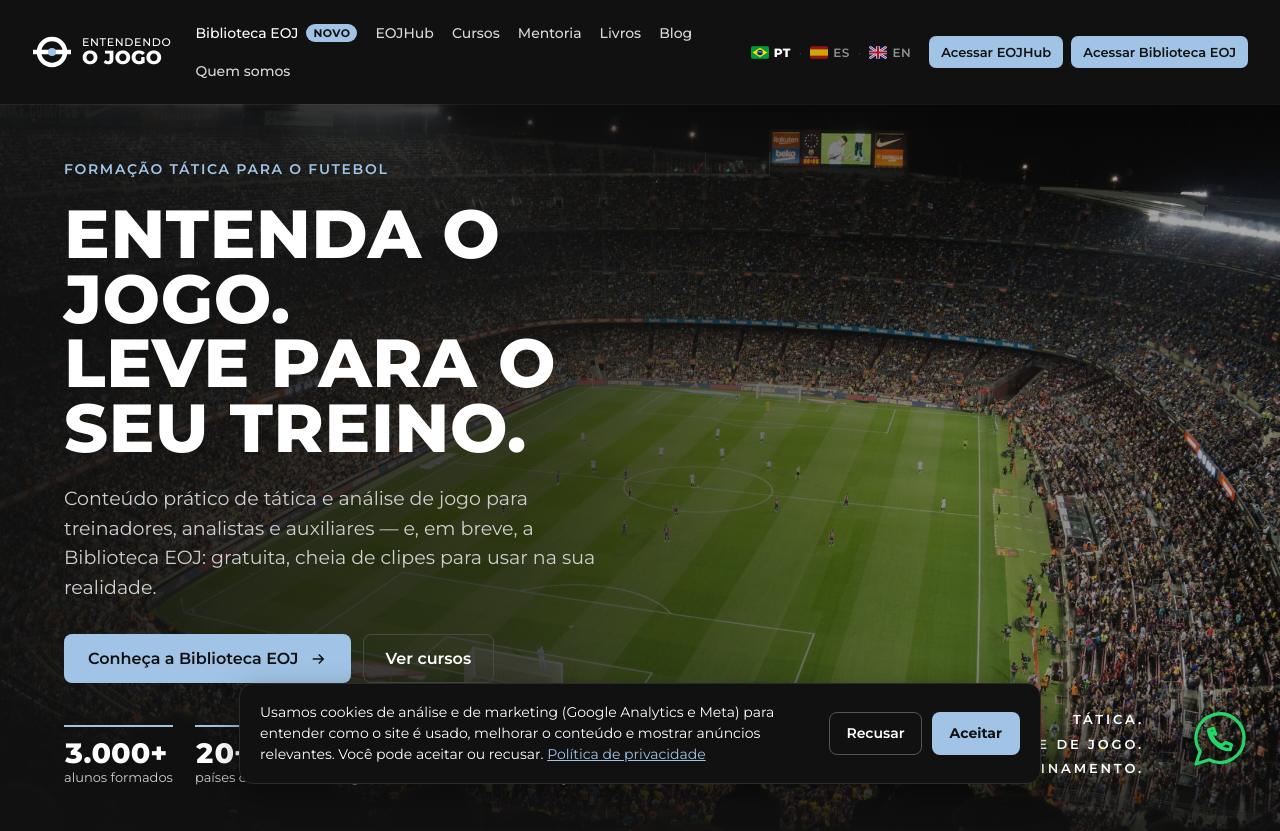
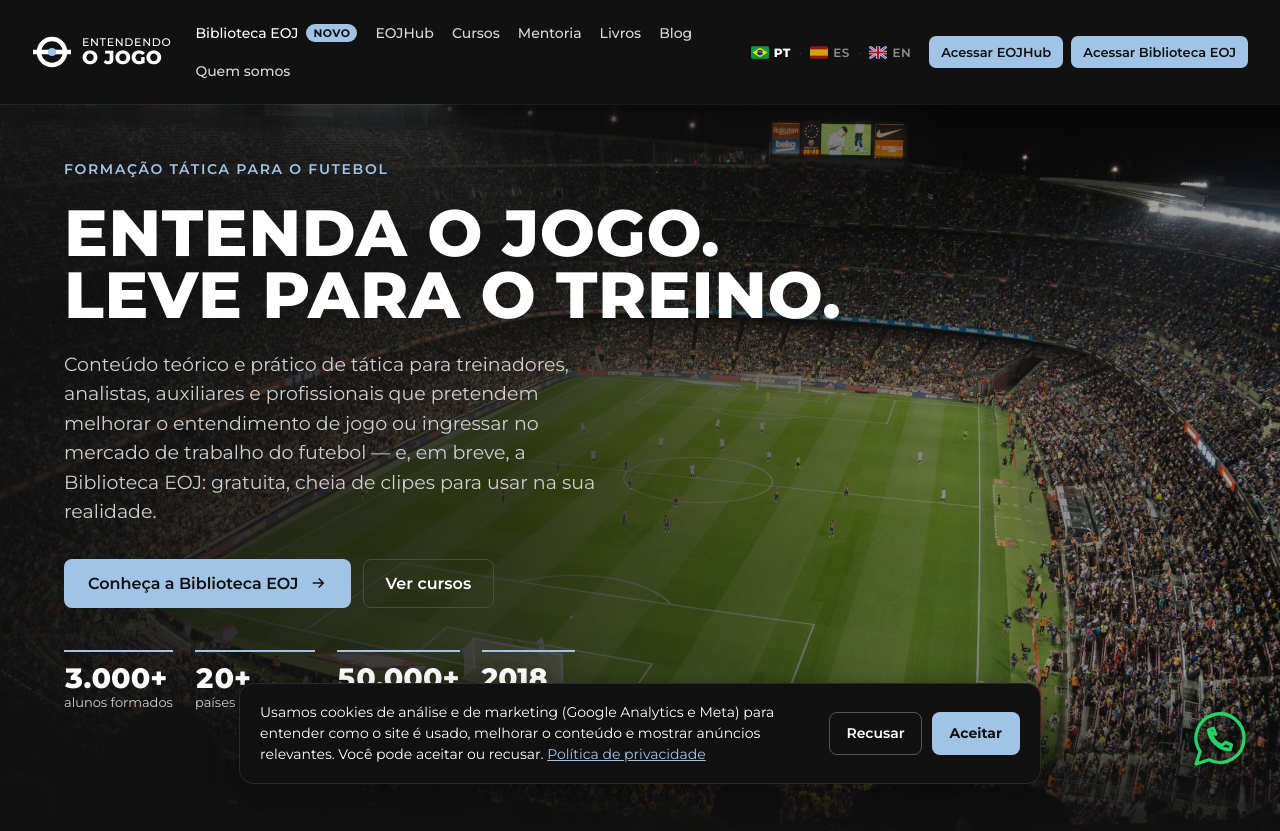
Before and after one commit to Entendendo-o-jogo/site-entendendoojogo, a plain HTML site: page index.html in a window 1280 px wide. Shown: the top 831 px of the page. Drawn offline with Linux system fonts and the light colour scheme.

Commit message:
Home: título em duas linhas, novo texto de apresentação e sem a frase do canto
Co-Authored-By: Claude Opus 5.5 <noreply@anthropic.com>
Claude-Session: https://claude.ai/code/session_017qq1dMX1t2gv7eEvDm2jGE

```diff
--- a/index.html
+++ b/index.html
@@ -108,10 +108,10 @@ a[aria-label="Fale com o suporte pelo WhatsApp"] svg{width:56px;height:56px}
 <div aria-hidden="true" style="position: absolute; inset: 0; background: linear-gradient(90deg, rgba(17,17,17,0.92) 0%, rgba(17,17,17,0.78) 40%, rgba(17,17,17,0.45) 75%, rgba(17,17,17,0.35) 100%)"></div>
 <div aria-hidden="true" style="position: absolute; left: 0; right: 0; bottom: 0; height: 160px; background: linear-gradient(0deg, rgba(17,17,17,0.85), rgba(17,17,17,0))"></div>
 <div style="position: relative; padding: 56px 64px 64px; min-height: clamp(660px, calc(100vh - 72px), 940px); box-sizing: border-box; display: flex; flex-wrap: wrap; align-items: flex-start; justify-content: space-between; gap: 40px 48px">
-<div style="position: relative; z-index: 1; max-width: 640px; display: flex; flex-direction: column; gap: 24px">
+<div style="position: relative; z-index: 1; max-width: 980px; display: flex; flex-direction: column; gap: 24px">
 <p style="margin: 0; color: #A1C4E6; font-weight: 600; font-size: 14px; letter-spacing: 0.12em; text-transform: uppercase">Formação tática para o futebol</p>
-<h1 style="margin: 0; font-family: Montserrat, sans-serif; font-weight: 800; font-size: 68px; line-height: 0.95; text-transform: uppercase; letter-spacing: 0.01em">Entenda o jogo.<br>Leve para o seu treino.</h1>
-<p style="margin: 0; font-size: 19px; line-height: 1.55; color: #CFCFCF; max-width: 560px">Conteúdo prático de tática e análise de jogo para treinadores, analistas e auxiliares — e, em breve, a Biblioteca EOJ: gratuita, cheia de clipes para usar na sua realidade.</p>
+<h1 class="eoj-hero-h1" style="margin: 0; font-family: Montserrat, sans-serif; font-weight: 800; font-size: clamp(44px, 5.1vw, 68px); line-height: 0.95; text-transform: uppercase; letter-spacing: 0.01em"><span class="eoj-linha">Entenda o jogo.</span> <span class="eoj-linha">Leve para o treino.</span></h1>
+<p style="margin: 0; font-size: 19px; line-height: 1.55; color: #CFCFCF; max-width: 560px">Conteúdo teórico e prático de tática para treinadores, analistas, auxiliares e profissionais que pretendem melhorar o entendimento de jogo ou ingressar no mercado de trabalho do futebol — e, em breve, a Biblioteca EOJ: gratuita, cheia de clipes para usar na sua realidade.</p>
 <div style="display: flex; flex-wrap: wrap; gap: 12px; margin-top: 8px">
 <a href="/biblioteca" style="background: {{accent}}; color: #111111; text-decoration: none; font-weight: 600; font-size: 16px; padding: 15px 24px; border-radius: 8px; display: flex; align-items: center; gap: 10px">Conheça a Biblioteca EOJ <svg width="18" height="18" viewBox="0 0 24 24" fill="none" stroke="currentColor" stroke-width="2" aria-hidden="true"><path d="M5 12h14M13 6l6 6-6 6"></path></svg></a>
 <a href="#cursos" style="border: 1.5px solid #4A4A4A; color: #FFFFFF; text-decoration: none; font-weight: 600; font-size: 16px; padding: 14px 22px; border-radius: 8px">Ver cursos</a>
@@ -123,7 +123,7 @@ a[aria-label="Fale com o suporte pelo WhatsApp"] svg{width:56px;height:56px}
 <div style="display: flex; flex-direction: column; gap: 2px; border-top: 2px solid #A1C4E6; padding-top: 12px; min-width: 0"><span style="font-weight: 800; font-size: 28px; white-space: nowrap; line-height: 1">2018</span><span style="font-size: 13px; color: #CFCFCF; white-space: nowrap">nosso começo</span></div>
 </div>
 </div>
-<p aria-hidden="true" style="margin: 0 72px 4px 0; text-align: right; flex: 0 0 auto; align-self: flex-end; font-size: 13px; font-weight: 600; letter-spacing: 0.22em; line-height: 1.9; text-transform: uppercase; color: #FFFFFF">Tática.<br>Análise de jogo.<br>Treinamento.</p>
+
 </div>
 </section>
 
--- a/site.css
+++ b/site.css
@@ -83,3 +83,8 @@ html { scroll-padding-top: 84px; }
 @media (max-width: 1100px) {
   header #menu-principal[data-open="true"] { max-height: calc(100vh - 72px); overflow-y: auto; }
 }
+
+/* Home: cada frase do título em uma linha */
+.eoj-linha { display: block; }
+@media (min-width: 761px) { .eoj-linha { white-space: nowrap; } }
+@media (max-width: 760px) { .eoj-hero-h1 { font-size: 38px !important; line-height: 1.02 !important; } }
```
Also changed, not shown: en.html (+4 -4 lines), es.html (+4 -4 lines).
